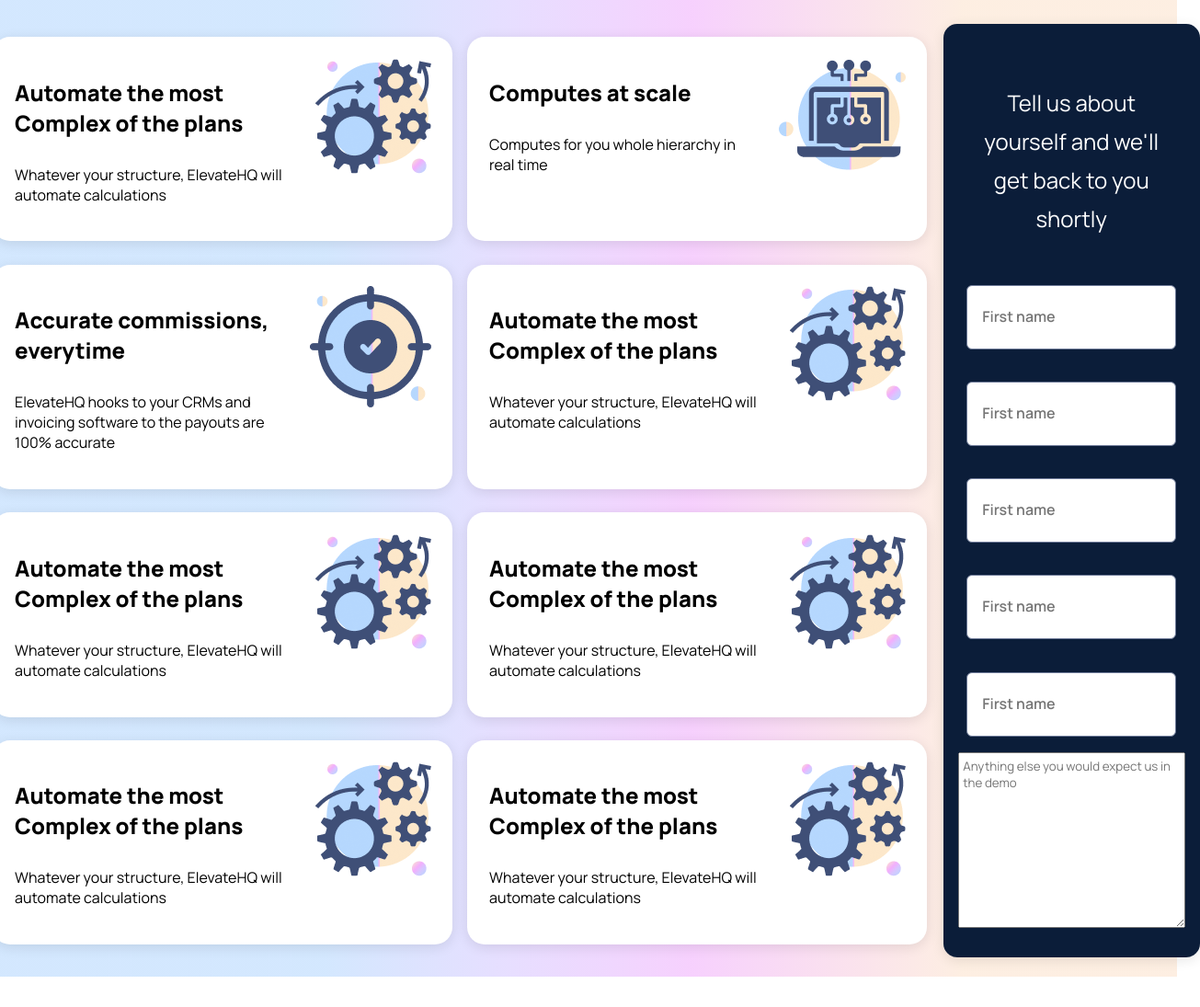
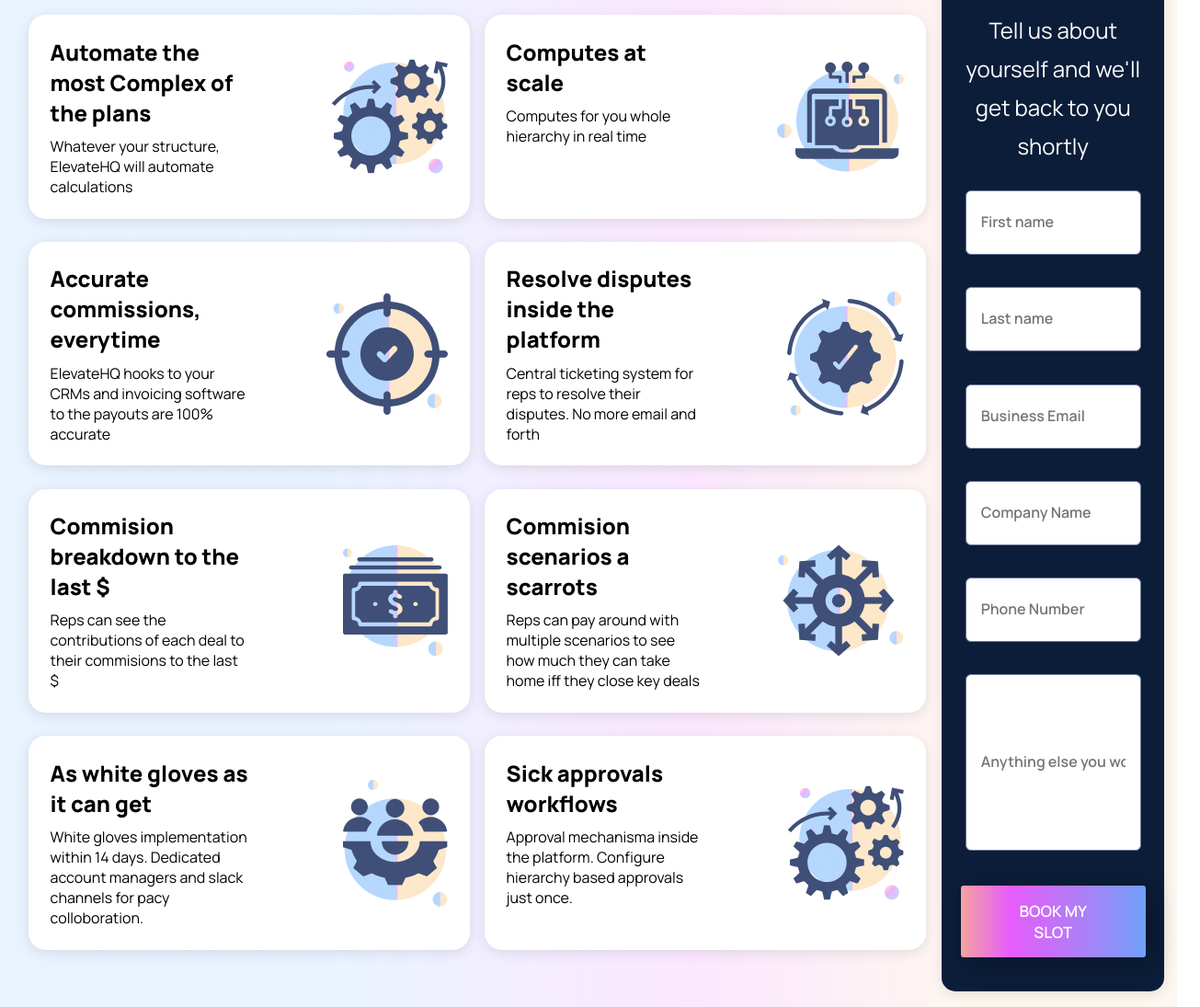
Before and after one commit to kumarlearns6767/elevatehq.github.io, a plain HTML site: page index.html in a window 1280 px wide. Shown: the part 231-1326 px from the top of the page at 92% size, 1305 px wide, since content can reach past the window. Before the commit the page ends 1293 px from the top, so only its background shows below. Drawn offline with Linux system fonts and the light colour scheme.

Commit message:
completed home section (#2)

```diff
--- a/css/style.css
+++ b/css/style.css
@@ -4,24 +4,24 @@
     box-sizing: border-box;
     font-family: 'Manrope', sans-serif;
     padding: 0.29rem;
-    /* margin: 0; */
+    margin: 0;
 }
 
 .home-section {
-    padding: 0.5rem 3rem !important;
+    padding: 0.5rem 4rem !important;
     position: absolute;
     width: 100%;
     min-height: 80rem !important;
     left: 0px;
     top: 0px;
-    background: linear-gradient(90deg, rgba(37, 138, 252, 0.200) 27.64%, rgba(136, 91, 255, 0.200) 43.42%, rgba(213, 23, 247, 0.200) 58.83%, rgba(246, 173, 109, 0.200) 81.81%);
+    background: linear-gradient(90deg, rgba(37, 138, 252, 0.100) 27.64%, rgba(136, 91, 255, 0.100) 43.42%, rgba(213, 23, 247, 0.100) 58.83%, rgba(246, 173, 109, 0.100) 81.81%);
 }
 
 .elevate-logo {
-    width: 15%;
+    width: 20%;
     height: auto;
-    left: 63px;
-    top: 58px;
+    margin-top: 1rem;
+    margin-bottom: -1rem;
 }
 
 .elevate-heading {
@@ -51,8 +51,8 @@
 .card-automate {
     display: flex;
     justify-items: center !important;
-    justify-content: center !important;
-    width: 500px;
+    justify-content: space-between !important;
+    width: 480px;
     height: auto;
     background: #FFFFFF;
     box-shadow: 0px 3px 14px rgba(0, 0, 0, 0.101961);
@@ -60,6 +60,15 @@
     padding: 0.9rem;
     text-align: left;
     margin: 0.5rem;
+}
+
+.automate-card-text {
+    width: 52%;
+}
+
+.automate-card-image {
+    display: flex;
+    align-self: center;
 }
 
 .slot-booking-form {
@@ -94,3 +103,51 @@
     font-size: 16px;
     font-weight: 600;
 }
+
+.slot-textarea {
+    background: #FFFFFF;
+    border: 1px solid #6F7B99;
+    border-radius: 6px;
+    height: 70px;
+    padding: 1rem;
+    margin: 1.1rem 0.6rem;
+    height: 12rem;
+}
+
+.slot-textarea::placeholder {
+    font-size: 16px;
+    font-weight: 600;
+}
+
+.slot-book-button-container {
+    display: flex;
+    align-items: center;
+    justify-content: center;
+}
+
+.slot-book-button {
+    padding: 1rem 3rem;
+    border: none;
+    background: linear-gradient(270deg, #63A7FC -6.55%, #A982F6 31.81%, #E65CFC 73.07%, #F5A79B 101.57%);
+    border-radius: 3px;
+    color: white;
+    font-size: 16.9px;
+    font-weight: 600;
+    margin-top: 1rem;
+    cursor: pointer;
+    outline: none;
+    transition: 0.2s all;
+    box-shadow: 7px 6px 28px 1px rgba(0, 0, 0, 0.24);
+}
+
+.slot-book-button:active {
+    transform: scale(0.98);
+    /* Scaling button to 0.98 to its original size */
+    box-shadow: 3px 2px 22px 1px rgba(0, 0, 0, 0.24);
+    /* Lowering the shadow */
+}
+
+
+.elevate-testimonial {
+    position: absolute;
+}
--- a/index.html
+++ b/index.html
@@ -83,16 +83,17 @@
                                 <div class="card-automate">
                                     <div class="automate-card-text">
                                         <h1>
-                                            Automate the most Complex of the plans
+                                            Resolve disputes inside the platform
                                         </h1>
 
                                         <p>
-                                            Whatever your structure, ElevateHQ will automate calculations
+                                            Central ticketing system for reps to resolve their disputes.
+                                            No more email and forth
                                         </p>
                                     </div>
 
                                     <div class="automate-card-image">
-                                        <img src="assets/logos/automation_logo.png" class="automation-logo">
+                                        <img src="assets/logos/resolve-dissplutes-logo.png" class="automation-logo">
                                     </div>
                                 </div>
                             </div>
@@ -101,32 +102,34 @@
                                 <div class="card-automate">
                                     <div class="automate-card-text">
                                         <h1>
-                                            Automate the most Complex of the plans
+                                            Commision breakdown to the last $
                                         </h1>
 
                                         <p>
-                                            Whatever your structure, ElevateHQ will automate calculations
+                                            Reps can see the contributions of each deal to their
+                                            commisions to the last $
                                         </p>
                                     </div>
 
                                     <div class="automate-card-image">
-                                        <img src="assets/logos/automation_logo.png" class="automation-logo">
+                                        <img src="assets/logos/commision-breakdown-logo.png" class="automation-logo">
                                     </div>
                                 </div>
 
                                 <div class="card-automate">
                                     <div class="automate-card-text">
                                         <h1>
-                                            Automate the most Complex of the plans
+                                            Commision scenarios a scarrots
                                         </h1>
 
                                         <p>
-                                            Whatever your structure, ElevateHQ will automate calculations
+                                           Reps can pay around with multiple scenarios to
+                                           see how much they can take home iff they close key deals
                                         </p>
                                     </div>
 
                                     <div class="automate-card-image">
-                                        <img src="assets/logos/automation_logo.png" class="automation-logo">
+                                        <img src="assets/logos/commision-scenarios-logo.png" class="automation-logo">
                                     </div>
                                 </div>
                             </div>
@@ -135,27 +138,29 @@
                                 <div class="card-automate">
                                     <div class="automate-card-text">
                                         <h1>
-                                            Automate the most Complex of the plans
+                                            As white gloves as it can get
                                         </h1>
 
                                         <p>
-                                            Whatever your structure, ElevateHQ will automate calculations
+                                           White gloves implementation within 14 days. Dedicated
+                                           account managers and slack channels for pacy colloboration.
                                         </p>
                                     </div>
 
                                     <div class="automate-card-image">
-                                        <img src="assets/logos/automation_logo.png" class="automation-logo">
+                                        <img src="assets/logos/white-gloves-logo.png" class="automation-logo">
                                     </div>
                                 </div>
 
                                 <div class="card-automate">
                                     <div class="automate-card-text">
                                         <h1>
-                                            Automate the most Complex of the plans
+                                            Sick approvals workflows
                                         </h1>
 
                                         <p>
-                                            Whatever your structure, ElevateHQ will automate calculations
+                                            Approval mechanisma inside the platform. Configure hierarchy based approvals
+                                            just once.
                                         </p>
                                     </div>
 
@@ -175,15 +180,29 @@
                                 </h3>
                             </div>
                             <input type="text" placeholder="First name" class="first-name" required>
-                            <input type="text" placeholder="First name" class="first-name" required>
-                            <input type="email" placeholder="First name" class="first-name" required>
-                            <input type="text" placeholder="First name" class="first-name" required>
-                            <input type="text" placeholder="First name" class="first-name" required>
-                            <textarea placeholder="Anything else you would expect us in the demo" id="" cols="30" rows="10"></textarea>
+                            <input type="text" placeholder="Last name" class="first-name" required>
+                            <input type="email" placeholder="Business Email" class="first-name" required>
+                            <input type="text" placeholder="Company Name" class="first-name" required>
+                            <input type="text" placeholder="Phone Number" class="first-name" required>
+                            <input type="text" placeholder="Anything else you would expect
+                             from us in the demo ?"  class="slot-textarea"></input>
+
+                            <div class="slot-book-button-container">
+                                <button type="submit" class="slot-book-button">
+                                    BOOK MY SLOT
+                                </button>
+                            </div>
                         </div>
                     </div>
                 </div>
             </section>
+
+
+            <section class="elevate-testimonial">
+               <h1>
+                sdfsdf
+               </h1>
+            </section>
         </main>
     </body>
 </html>
```
